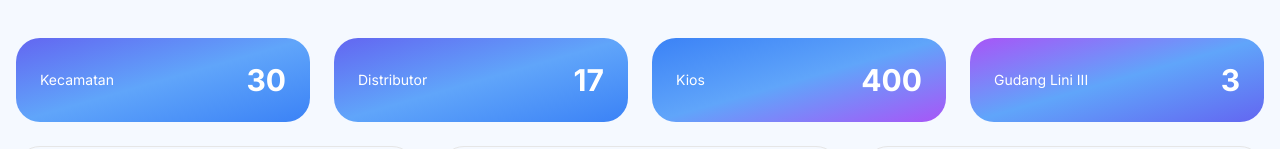
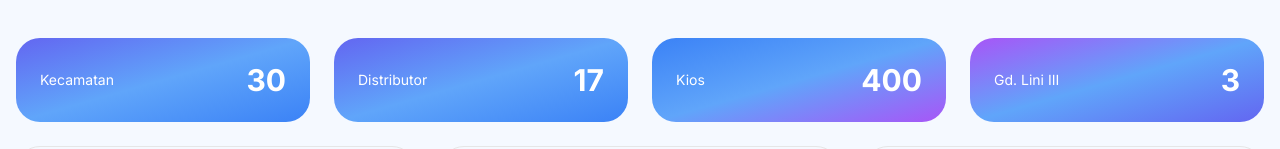
Before and after one commit to weexdayend/didactic-waffle, a Next.js app: page /en/home in a window 1280 px wide. Shown: the part 148-297 px from the top of the page. Built offline with nearby package versions, Linux system fonts and the light colour scheme.

Commit message:
revision card gudang to gd

```diff
--- a/src/app/[locale]/(main)/home/page.tsx
+++ b/src/app/[locale]/(main)/home/page.tsx
@@ -40,7 +40,7 @@ const Page = () => {
           </div>
 
           <div className='bg-gradient-to-br from-purple-500 via-blue-400 to-indigo-500 rounded-3xl xl:rounded-3xl h-full flex flex-col sm:flex-row md:flex-row lg:flex-row xl:flex-row items-center justify-between px-6 py-6'>
-            <h1 className='text-sm text-white'>Gudang Lini III</h1>
+            <h1 className='text-sm text-white'>Gd. Lini III</h1>
             <h1 className='text-3xl font-bold text-white'>3</h1>
           </div>
         </div>
```
